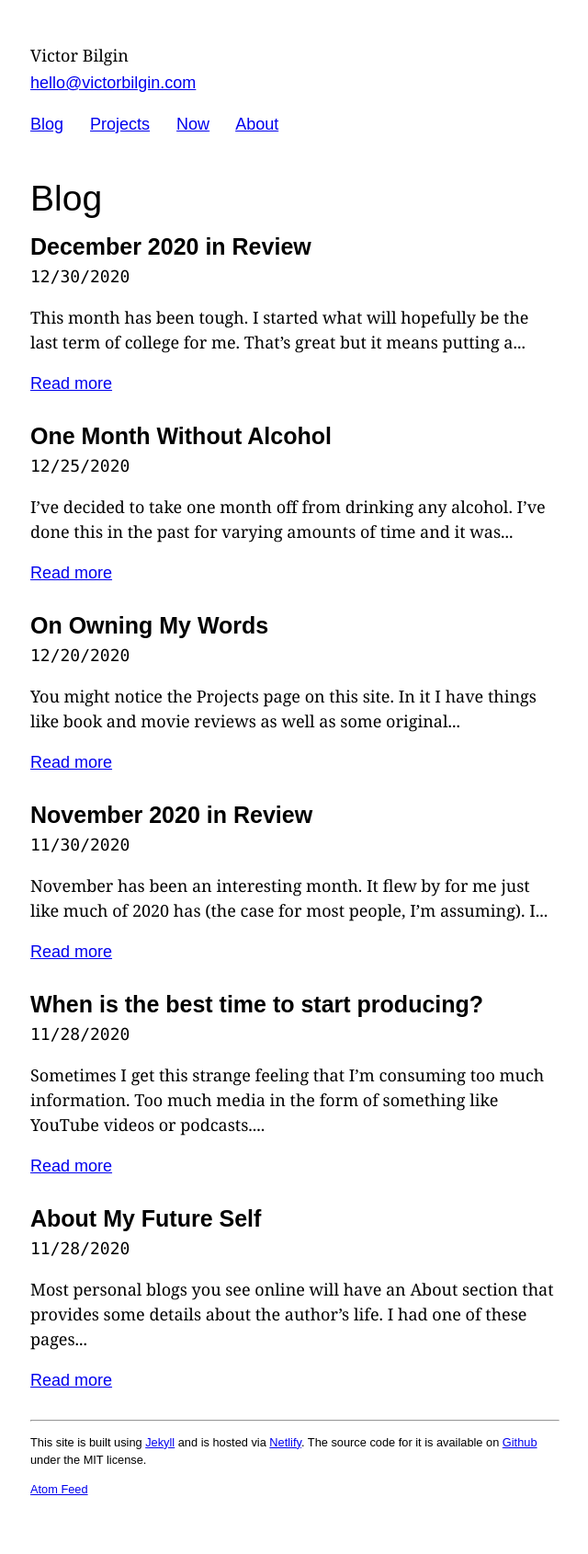
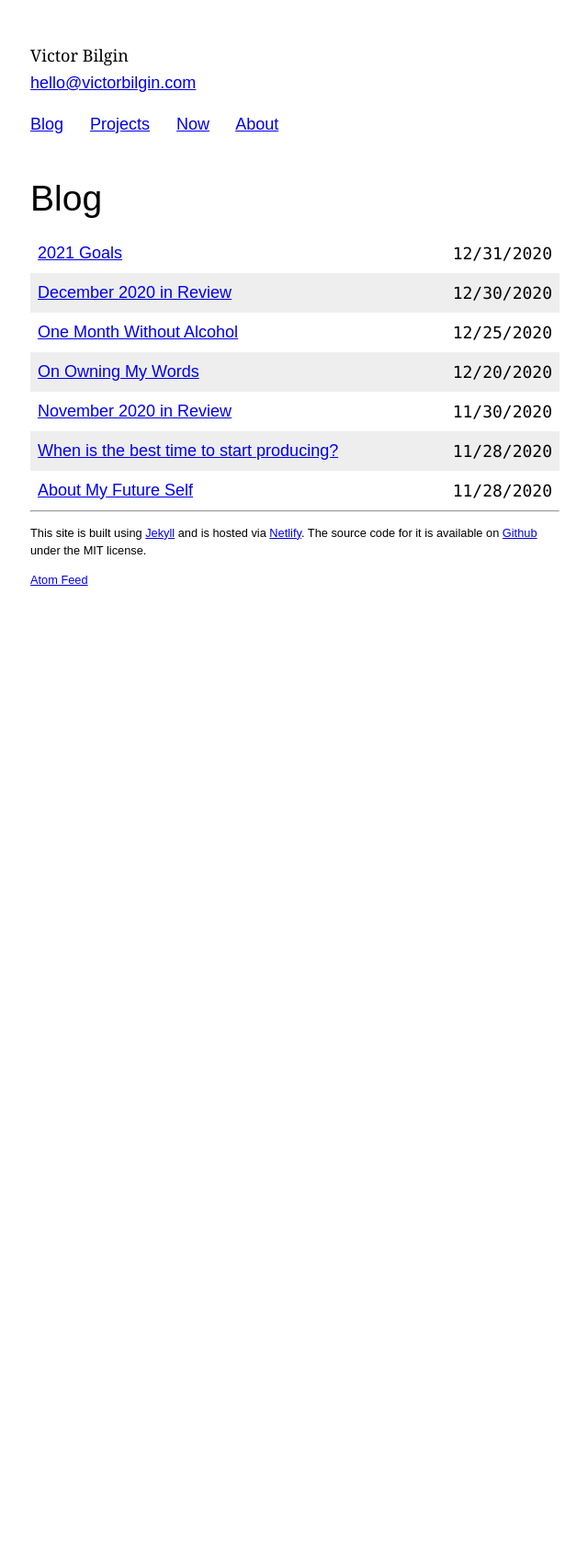
Before and after one commit to vbilgin/vb-v7, a Jekyll site: the page built from _pages/blog.html, in a window 1280 px wide. Shown: the whole page at 92% size, without its empty margins (319-959 px from the left). Built offline with Jekyll 4.4.1, drawn with Linux system fonts in a browser that asks for light colours; after the commit the page ends 900 px from its top, so only the background shows below that.

Commit message:
Added 2021 goals post and refactored Blog page

```diff
--- a/_includes/header.html
+++ b/_includes/header.html
@@ -7,6 +7,6 @@
     <a href="/blog" class="nav__link">Blog</a>
     <a href="/projects" class="nav__link">Projects</a>
     <a href="/now" class="nav__link">Now</a>
-    <a href="/blog/about-my-future-self" class="nav__link">About</a>
+    <a href="/about" class="nav__link">About</a>
   </nav>
 </header>
--- /dev/null
+++ b/_pages/about.md
@@ -0,0 +1,23 @@
+---
+layout: page
+title: About
+permalink: /about
+---
+Hi! If you're reading this then I assume you'd like to know more about me. I appreciate the interest!
+
+## Keep It Brief
+- Born and raised in Los Angeles, CA
+- Half Russian and half Ukrainian
+- I know Russian but I'm definitely not fluent in it (something I want to change in the future)
+- Went to [Ohio Wesleyan University](https://owu.edu) for two and half years (business major) before dropping out to pursue IT
+- Started going to [Western Governors University](https://wgu.edu) in mid-2019 (set to graduate in mid-2021)
+- I'm interested in a lot of things. Here's a short list of some:
+  - IT (infrastructure, cloud, networking, infosec)
+  - Graphic design
+  - Poetry (writing and reading)
+  - Philosophy (reading and practicing)
+  - Film (writing and watching)
+- Currently living in Los Angeles and working as a Help Desk Specialist for a global investmant bank
+
+## The Full Story
+*Still working on this...*
--- a/_pages/blog.html
+++ b/_pages/blog.html
@@ -7,23 +7,17 @@ permalink: /blog
 <main class="blog">
   <section class="blog__posts">
     <h1 class="blog__title">Blog</h1>
-    <div class="blog__enum">
+      <ul class="all-posts__list">
 
-      {% for post in site.posts %}
-      <div class="enum__card">
-        <h2>
+        {% for post in site.posts %}
+        <li class="all-posts__item">
           <a href="{{ post.url }}">{{ post.title }}</a>
-        </h2>
-        <p class="enum__date">
-          {{ post.date | date: '%m/%d/%Y' }}
-        </p>
-        <p>
-          {{ post.excerpt | truncatewords: 25 | strip_html }}
-        </p>
-        <a href="{{ post.url }}">Read more</a>
-      </div>
-      {% endfor %}
+          <p class="all-posts__date">
+            {{ post.date | date: '%m/%d/%Y' }}
+          </p>
+        </li>
+        {% endfor %}
 
-    </div>
+      </ul>
   </section>
 </main>
--- a/_posts/2020-11-28-about-my-future-self.md
+++ b/_posts/2020-11-28-about-my-future-self.md
@@ -12,6 +14,6 @@ Most personal blogs you see online will have an About section that provides some
 
 And so I’ll whip up something normal but not too boring and maybe throw in some witty phrase or interesting detail. But then I’d hate it. Invariably I’d never go back to it and always be embarrassed when friends find it.
 
-What’s to be done? In general, nothing much. But in my specific case I’ve opted to try talking about what I hope my future self will be. This post doesn’t talk about me historically or in the present but instead proposes who I want to be in the future. Funnily enough, you can still glean pretty much everything you need to know about my past and current self when reading it.
+What’s to be done? In general, nothing much. But in my specific case I’ve opted to try talking about what I hope my future self will be. This post doesn’t talk about me historically or in the present but instead proposes who I want to be in the future.
 
-I hope my future self can stick to good habits that my current self struggles with. Things like reading every day, working out, stretching. My future self will be a better man for it in every way. I hope that I can be a better friend to those that need me. My current self can be distant and uses humor too often to avoid real conversations. If my future self can focus on a single or at least small group of subjects, he will be able to do remarkable things. My current self sadly jumps around too often. And possibly most important of all, I hope my future self is more willing to put himself out into the world and pay no attention to the attention of others. The best ideas, the powerful realizations all come from conversations with others and through public conversation with yourself (like this blog).
+I hope my future self can stick to good habits that my current self struggles with. Things like reading every day, working out, stretching. My future self will be a better man for it in every way. I hope that I can be a better friend to those that need me. My current self can be distant and uses humor too often to avoid real conversations. If my future self can focus on a single or at least small group of subjects, he will be able to do remarkable things. My current self jumps around too often. And possibly most important of all, I hope my future self is more willing to put himself out into the world and pay no attention to the attention of others. The best ideas, the powerful realizations all come from conversations with others and through public conversation with yourself (like this blog).
--- /dev/null
+++ b/_posts/2020-12-31-2021-goals.md
@@ -0,0 +1,31 @@
+---
+layout: post
+title: "2021 Goals"
+permalink: /blog/2021-goals
+tags: post
+---
+I've been doing some thinking about what I want to accomplish in 2021 and figured a blog post would be a good way to keep myself accountable. Plus it's nice to write these goals down somewhere besides an old notebook. So here goes:
+
+## Goals
+
+### Graduate college
+I'm on my fourth term at [WGU](https://wgu.edu) and I'm very excited to be done with it. I'll be completely honest: I decided to go back to school because I thought a degree would open up doors for me that I wanted to go through. IT is one of those areas where it's easy enough to get your foot in the door without a degree but tricky to move up without one. Experience is king but a college degree is a hard requirement for many HR departments. Plus I loved that WGU offered actual certifications as the finals for certain classes. Anyway, I'll probably write more about WGU when I'm done with it. I'm terrible at sticking with things so graduating in 2021 would be a great boost not only for my career but also my own morale.
+
+### Hit 20K in savings
+I'm not great with money. Not sure if this comes through in my [Spending project](/projects/spending) but I tend to make impluse buys that I either don't need or actually want. In 2021 I want to try to curb my spending. How will I do this? Well, I think the first step for me is really understanding where my money goes and why. That's partially why I started the Spending project on this blog. And that's also why I decided to make it a manual process instead of automating it. If I have to manually note every dollar I spend and then publicly report it then I'll consider my purchases more closely. I've already seen this happen and have been surprised by it. So that project will continue and I'll also try to finally create a budget and stick to it. We'll see how that goes.
+
+### Journal daily
+I want to be able to look back at a week, month, or year, and actually see what I was thinking on a specific day. I want to see what my worries were and what made me happy or sad. I want to come closer to reliving the good times and understanding the bad. So I decided I would try keeping a daily journal in 2021.
+
+## Habits
+Most of these goals are the same as the ones I started trying to build in late 2020. The journaling one is new.
+
+| Habit                      | Frequency         |
+|----------------------------|-------------------|
+| Read >= 1 page             | 1x / day          |
+| Molding Mobility stretches | 1x / day          |
+| Starting Stretching        | 1x / every 2 days |
+| Cardio for >= 15 minutes   | 1x / day          |
+| Journal                    | 1x / day          |
+
+I'll be doing monthly "In Review" posts summarizing how successful I was with these habits.
--- a/_sass/pages/_blog.scss
+++ b/_sass/pages/_blog.scss
@@ -2,25 +2,30 @@
   @include f-title;
 }
 
-.enum__card {
-  margin-bottom: 2rem;
+.all-posts__list {
+  list-style-type: none;
+  margin: 0;
+  padding: 0;
 }
 
-.enum__card h2{
-  font-size: 1.563rem;
-  margin-bottom: 0.25rem;
+.all-posts__item {
+  display: flex;
+  justify-content: space-between;
+  align-items: center;
+  margin: 0;
+  padding: 0.5rem 0.5rem;
+  line-height: 1.3;
 
   a {
-    color: black;
-    text-decoration: none;
+    @include ff-sans;
   }
 }
 
-.enum__card a {
-  @include ff-sans;
+.all-posts__item:nth-of-type(even) {
+  background: rgb(238, 238, 238)
 }
 
-.enum__date {
+.all-posts__date {
+  margin: 0 0 0 1rem;
   @include ff-mono;
-  margin: 0;
 }
--- a/_sass/utilities/_base.scss
+++ b/_sass/utilities/_base.scss
@@ -112,6 +112,10 @@ table {
     border-collapse: collapse;
     width: 100%;
 
+    td, th {
+        @include table-th-td;
+    }
+
     tr:nth-child(even) {
         background-color: rgb(238, 238, 238);
       }
--- a/index.html
+++ b/index.html
@@ -7,7 +7,7 @@ title: "Home"
     <h1 class="recent__title">Recent Posts <span> <a href="/blog">All posts</a></span></h1>
     <div class="recent__posts">
 
-      {% for post in site.posts limit:4 %}
+      {% for post in site.posts limit:3 %}
       <div class="recent__card">
         <h2>
           <a href="{{ post.url }}">{{ post.title }}</a>
```
Also changed, not shown: other parts of _posts/2020-11-28-about-my-future-self.md (+2 -0 lines).
